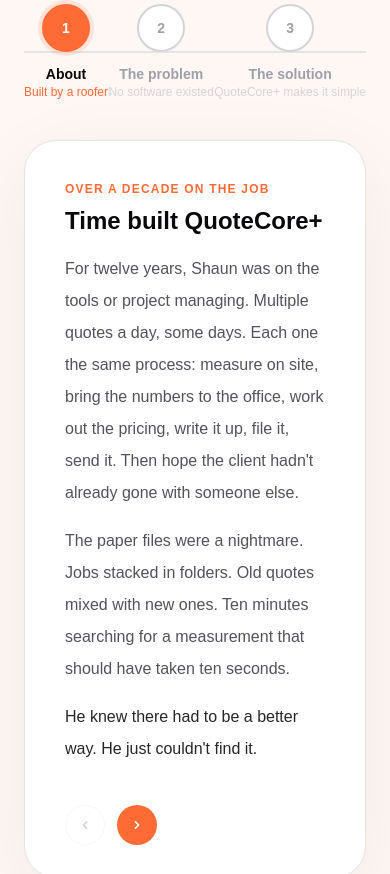
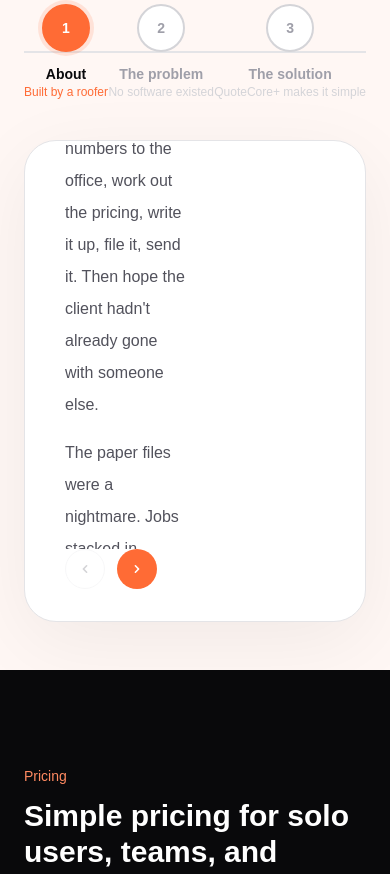
Before and after one commit to barrytheai/quotecore, a Next.js app: page / in a window 390 px wide. Shown: the part 4746-5620 px from the top of the page. Built offline with nearby package versions, Linux system fonts and the light colour scheme.

Commit message:
fix: narrower photo col (2fr vs 3fr text), fixed 480px height, buttons pinned

```diff
--- a/app/page.tsx
+++ b/app/page.tsx
@@ -521,11 +521,11 @@
 
               {/* Content panel */}
               <div className="mt-10 overflow-hidden rounded-[2rem] border border-zinc-200 bg-white shadow-[0_20px_80px_rgba(0,0,0,0.06)]">
-<div className="grid lg:grid-cols-2">
+<div className="grid" style={{height: "480px", gridTemplateColumns: "3fr 2fr"}}>
                   {/* Text */}
-                  <div className="flex flex-col">
-                    {/* Text panels - tallest sets height, others overlay */}
-                    <div className="relative">
+                  <div className="flex flex-col" style={{height: "100%"}}>
+                    {/* Text panels - fixed height, absolute overlay */}
+                    <div className="relative flex-1 overflow-hidden">
                       {[
                         {
                           label: "Over a decade on the job",
@@ -563,8 +563,8 @@
                       ].map((panel, i) => (
                         <div
                           key={i}
-                          className={`flex flex-col justify-center p-10 transition-opacity duration-300 ${
-                            i === activeFounderStep ? "opacity-100" : "opacity-0 pointer-events-none absolute inset-0"
+                          className={`absolute inset-0 flex flex-col justify-center p-10 transition-opacity duration-300 ${
+                            i === activeFounderStep ? "opacity-100" : "opacity-0 pointer-events-none"
                           }`}
                         >
                           <p className="text-xs font-semibold uppercase tracking-widest text-[#FF6B35]">{panel.label}</p>
```
